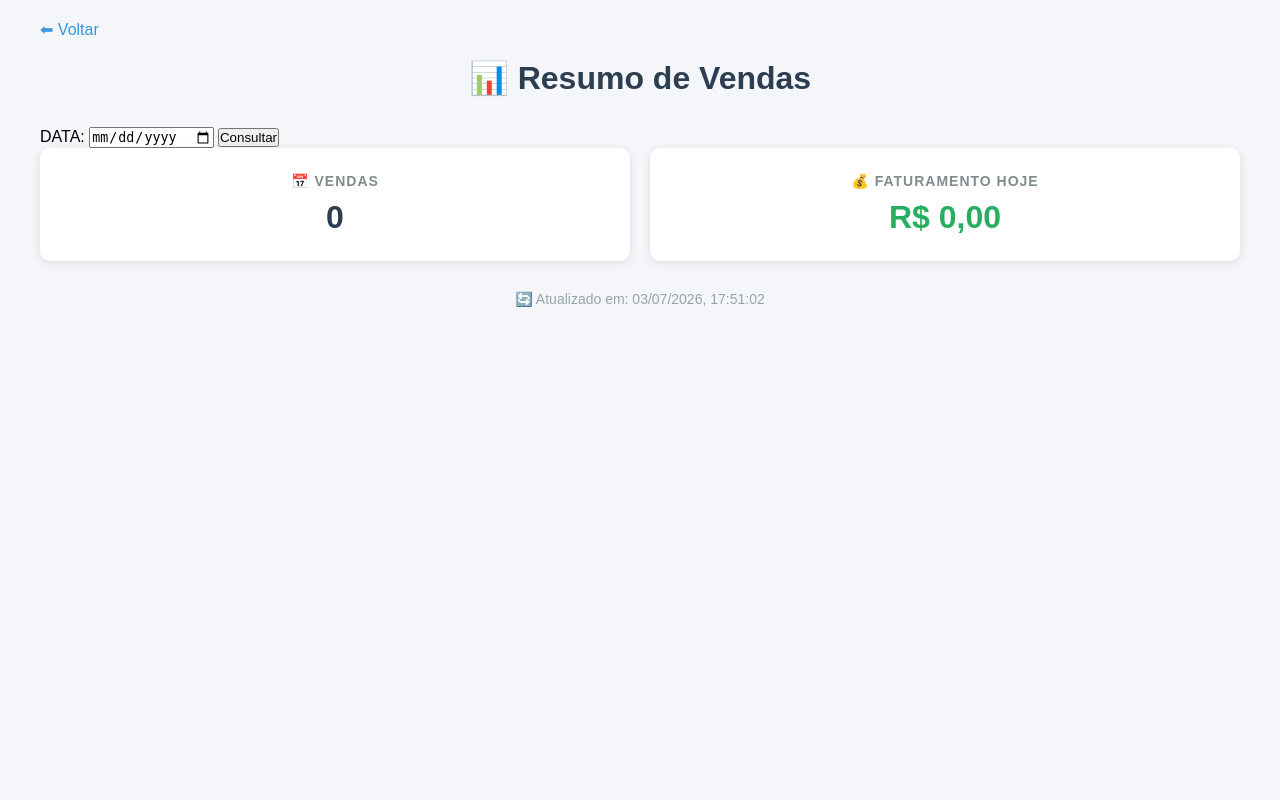
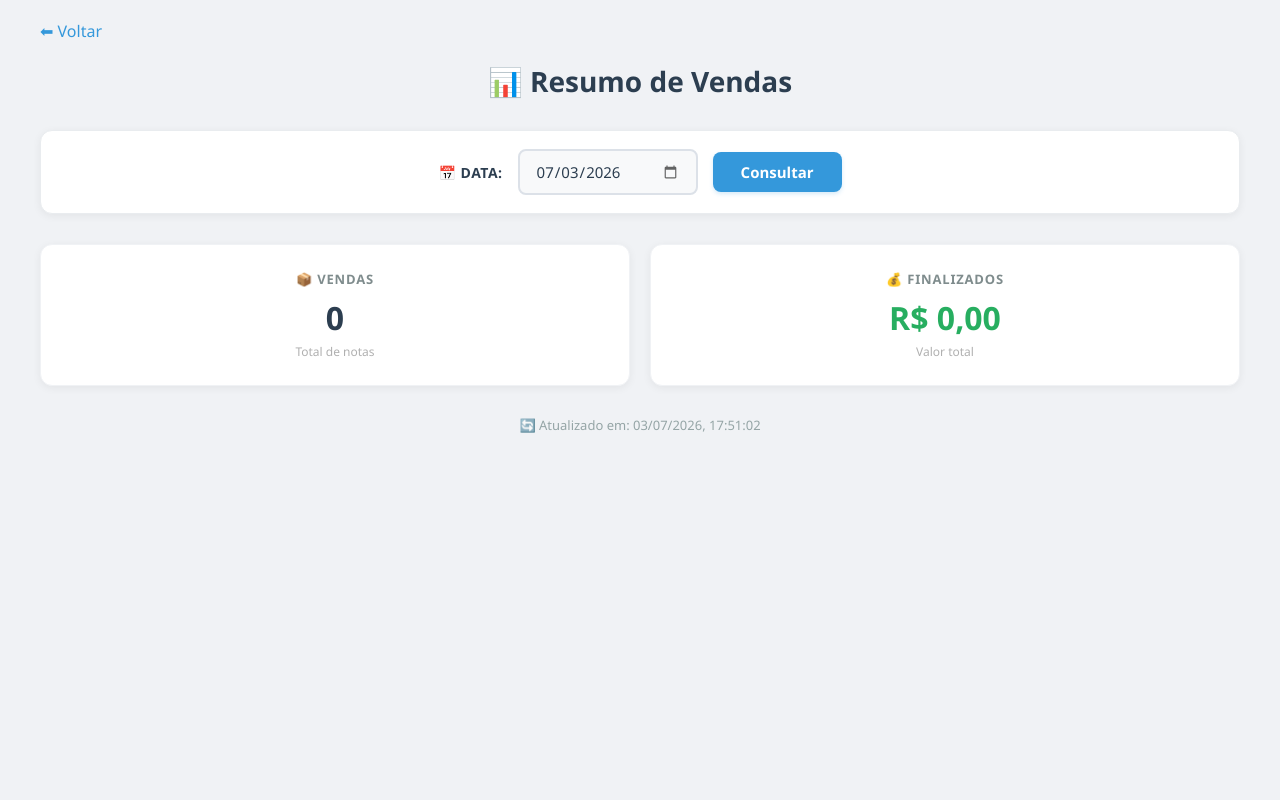
Before and after one commit to vitorhugoarcanjo/api_firebird, a Flask app: page /vendas in a window 1280 px wide. Run offline with Flask 3, Linux system fonts and the light colour scheme; data that the repository does not hold is empty.

Commit message:
Separando a logica sql em services

```diff
--- a/routes/pasta_vendas/hoje.py
+++ b/routes/pasta_vendas/hoje.py
@@ -1,7 +1,8 @@
 # routes/pasta_vendas/hoje.py
 from flask import jsonify, request
+from datetime import datetime
 from utils.conexao_global.conexao_firebird import FirebirdConnection
-from datetime import datetime
+from .services.hoje_services import buscar_vendas_finalizados
 
 db = FirebirdConnection()
 
@@ -31,28 +32,14 @@ def ini_hoje():
             # Se não houver data, usa hoje
             data_consulta = datetime.now().strftime('%Y-%m-%d')
 
-        # Executa a consulta com a data escolhida
-        with db.get_cursor() as cursor:
-            # Busca os valores de VL_TOTAL_NOTA do dia
-            cursor.execute("""
-                SELECT VL_TOTAL_NOTA
-                FROM movimentos
-                WHERE DT_EMISSAO = CURRENT_DATE
-                AND TP_STATUS = 1
-            """, (data_consulta,))
+        total_vendas, faturamento = buscar_vendas_finalizados(data_consulta)
 
-            dados = cursor.fetchall()
-
-            # Calcula no Python
-            total_vendas = len(dados)
-            faturamento = sum(float(row[0] or 0) for row in dados)
-
-            return jsonify({
-                'status': 'sucesso',
-                'data_consulta': data_consulta,
-                'total_vendas': total_vendas,
-                'faturamento': faturamento
-            })
+        return jsonify({
+            'status': 'sucesso',
+            'data_consulta': data_consulta,
+            'total_vendas': total_vendas,
+            'faturamento': faturamento
+        })
 
     except Exception as e:
         return jsonify({'status': 'erro', 'mensagem': str(e)}), 500
--- /dev/null
+++ b/routes/pasta_vendas/services/hoje_services.py
@@ -0,0 +1,24 @@
+from utils.conexao_global.conexao_firebird import FirebirdConnection
+
+db = FirebirdConnection()
+
+def buscar_vendas_finalizados(data_consulta):
+    """
+    Busca todas as vendas FINALIZADAS (TP_STATUS = 1) de uma data específica.
+    Retorna: (total_vendas, faturamento)
+    """
+    with db.get_cursor() as cursor:
+        cursor.execute("""
+            SELECT VL_TOTAL_NOTA
+            FROM movimentos
+            WHERE DT_EMISSAO = ?
+            AND TIPO = 0
+            AND TP_STATUS = 1
+        """, (data_consulta,))
+
+        dados = cursor.fetchall()
+
+        total_vendas = len(dados)
+        faturamento = sum(float(row[0] or 0) for row in dados)
+
+        return total_vendas, faturamento
--- a/static/css/modules/pasta_vendas/vendas.css
+++ b/static/css/modules/pasta_vendas/vendas.css
@@ -1,72 +1,251 @@
+/* ============================================
+   RESET E BASE
+   ============================================ */
 * {
     margin: 0;
     padding: 0;
     box-sizing: border-box;
 }
+
 body {
-    font-family: Arial, sans-serif;
-    background: #f4f6f9;
+    font-family: 'Segoe UI', Arial, sans-serif;
+    background: #f0f2f5;
     padding: 20px;
+    min-height: 100vh;
 }
+
 .container {
     max-width: 1200px;
     margin: 0 auto;
 }
+
+/* ============================================
+   CABEÇALHO
+   ============================================ */
 h1 {
     color: #2c3e50;
     margin-bottom: 30px;
     text-align: center;
+    font-size: 28px;
+    font-weight: 700;
 }
+
 .voltar {
     display: inline-block;
     margin-bottom: 20px;
     color: #3498db;
     text-decoration: none;
+    font-weight: 500;
+    transition: color 0.3s;
 }
+
 .voltar:hover {
+    color: #2980b9;
     text-decoration: underline;
 }
+
+/* ============================================
+   SELETOR DE DATA - ESTILIZADO
+   ============================================ */
+.seletor-data {
+    background: white;
+    padding: 18px 25px;
+    border-radius: 12px;
+    box-shadow: 0 2px 8px rgba(0, 0, 0, 0.06);
+    margin-bottom: 30px;
+    display: flex;
+    align-items: center;
+    justify-content: center;
+    gap: 15px;
+    flex-wrap: wrap;
+    border: 1px solid #e9ecef;
+}
+
+.seletor-data label {
+    font-weight: 600;
+    color: #2c3e50;
+    font-size: 14px;
+    letter-spacing: 0.5px;
+}
+
+.seletor-data input[type="date"] {
+    padding: 10px 16px;
+    border: 2px solid #dce1e8;
+    border-radius: 8px;
+    font-size: 15px;
+    font-family: inherit;
+    background: #f8f9fa;
+    color: #2c3e50;
+    transition: all 0.3s ease;
+    cursor: pointer;
+    min-width: 180px;
+}
+
+.seletor-data input[type="date"]:hover {
+    border-color: #b0c4de;
+    background: #fff;
+}
+
+.seletor-data input[type="date"]:focus {
+    border-color: #3498db;
+    background: #fff;
+    outline: none;
+    box-shadow: 0 0 0 3px rgba(52, 152, 219, 0.15);
+}
+
+.seletor-data input[type="date"]::-webkit-calendar-picker-indicator {
+    cursor: pointer;
+    opacity: 0.6;
+    transition: opacity 0.3s;
+}
+
+.seletor-data input[type="date"]::-webkit-calendar-picker-indicator:hover {
+    opacity: 1;
+}
+
+.seletor-data button {
+    background: #3498db;
+    color: white;
+    border: none;
+    padding: 10px 28px;
+    border-radius: 8px;
+    font-size: 15px;
+    font-weight: 600;
+    font-family: inherit;
+    cursor: pointer;
+    transition: all 0.3s ease;
+    box-shadow: 0 2px 4px rgba(52, 152, 219, 0.2);
+}
+
+.seletor-data button:hover {
+    background: #2980b9;
+    transform: translateY(-1px);
+    box-shadow: 0 4px 12px rgba(52, 152, 219, 0.3);
+}
+
+.seletor-data button:active {
+    transform: translateY(0);
+    box-shadow: 0 2px 4px rgba(52, 152, 219, 0.2);
+}
+
+/* ============================================
+   CARDS (VERSÃO MELHORADA)
+   ============================================ */
 .cards {
     display: grid;
     grid-template-columns: repeat(auto-fit, minmax(200px, 1fr));
     gap: 20px;
     margin-bottom: 30px;
 }
+
 .card {
     background: white;
-    padding: 25px;
-    border-radius: 10px;
-    box-shadow: 0 2px 10px rgba(0,0,0,0.1);
+    padding: 25px 20px;
+    border-radius: 12px;
+    box-shadow: 0 2px 8px rgba(0, 0, 0, 0.06);
     text-align: center;
+    transition: transform 0.2s ease, box-shadow 0.2s ease;
+    border: 1px solid #f0f2f5;
 }
+
+.card:hover {
+    transform: translateY(-3px);
+    box-shadow: 0 8px 25px rgba(0, 0, 0, 0.08);
+}
+
 .card h3 {
     color: #7f8c8d;
-    font-size: 14px;
+    font-size: 13px;
     text-transform: uppercase;
-    letter-spacing: 1px;
+    letter-spacing: 0.8px;
+    font-weight: 600;
 }
+
 .card .valor {
     font-size: 32px;
-    font-weight: bold;
+    font-weight: 700;
     color: #2c3e50;
-    margin-top: 10px;
+    margin-top: 8px;
 }
+
 .card .valor.positivo {
     color: #27ae60;
 }
+
 .card .valor.negativo {
     color: #e74c3c;
 }
+
+.card .valor.destaque {
+    color: #f39c12;
+}
+
+.card .subtexto {
+    font-size: 12px;
+    color: #b0b0b0;
+    margin-top: 4px;
+}
+
+/* ============================================
+   RODAPÉ / ATUALIZAÇÃO
+   ============================================ */
 .atualizacao {
     text-align: center;
     color: #95a5a6;
-    font-size: 14px;
+    font-size: 13px;
     margin-top: 20px;
 }
+
+/* ============================================
+   MENSAGEM DE ERRO
+   ============================================ */
 .erro {
     background: #fde8e8;
     color: #e74c3c;
-    padding: 15px;
+    padding: 14px 20px;
     border-radius: 8px;
     text-align: center;
+    margin-top: 15px;
+    display: none;
+    border: 1px solid #f5c6cb;
+    font-weight: 500;
 }
+
+/* ============================================
+   RESPONSIVIDADE
+   ============================================ */
+@media (max-width: 600px) {
+    .seletor-data {
+        padding: 15px;
+        flex-direction: column;
+        gap: 12px;
+    }
+
+    .seletor-data input[type="date"] {
+        min-width: 100%;
+        width: 100%;
+    }
+
+    .seletor-data button {
+        width: 100%;
+    }
+
+    .cards {
+        grid-template-columns: 1fr 1fr;
+        gap: 12px;
+    }
+
+    .card .valor {
+        font-size: 24px;
+    }
+
+    h1 {
+        font-size: 22px;
+    }
+}
+
+@media (max-width: 400px) {
+    .cards {
+        grid-template-columns: 1fr;
+    }
+}
--- a/static/js/modules/pasta_vendas/vendas.js
+++ b/static/js/modules/pasta_vendas/vendas.js
@@ -1,21 +1,58 @@
 // static/js/modules/pasta_vendas/vendas.js
 
+// ============================================
+// DASHBOARD DE VENDAS - MÓDULO PRINCIPAL
+// ============================================
+
+function formatarMoeda(valor) {
+    let valorStr = valor.toFixed(2);
+    let partes = valorStr.split('.');
+    let inteiroFormatado = partes[0].replace(/\B(?=(\d{3})+(?!\d))/g, '.');
+    return 'R$ ' + inteiroFormatado + ',' + partes[1];
+}
+
 async function carregarDados() {
-    const agora = new Date().toLocaleString('pt-BR');
-    document.getElementById('atualizacao').innerHTML = `🔄 Atualizado em: ${agora}`;
+    const inputData = document.getElementById('selecionar_data');
+    const dataSelecionada = inputData ? inputData.value : '';
+
+    let url = '/vendas/hoje';
+    if (dataSelecionada) {
+        url += `?data=${dataSelecionada}`;
+    }
+
+    document.getElementById('atualizacao').innerHTML =
+        `🔄 Atualizado em: ${new Date().toLocaleString('pt-BR')}`;
 
     try {
-        // Busca vendas de hoje
-        const respHoje = await fetch('/vendas/hoje');
+        const respHoje = await fetch(url);
         const dadosHoje = await respHoje.json();
 
         if (dadosHoje.status === 'sucesso') {
+            // 🔥 ATUALIZA OS CARDS
             document.getElementById('hoje_vendas').textContent = dadosHoje.total_vendas;
             document.getElementById('hoje_faturamento').textContent =
-                'R$ ' + dadosHoje.faturamento.toFixed(2).replace('.', ',');
+                formatarMoeda(dadosHoje.faturamento);
+
+            // 🔥 CORREÇÃO: ATUALIZA TODOS OS TÍTULOS DOS CARDS
+            if (dadosHoje.data_consulta) {
+                const dataFormatada = new Date(dadosHoje.data_consulta + 'T00:00:00')
+                    .toLocaleDateString('pt-BR');
+
+                // Atualiza TODOS os títulos dos cards
+                const labels = document.querySelectorAll('.card h3');
+                labels.forEach(label => {
+                    // Só atualiza se não for um dos títulos fixos (Vendas, Faturamento, etc)
+                    if (!label.innerHTML.includes('📦') &&
+                        !label.innerHTML.includes('💰') &&
+                        !label.innerHTML.includes('✅') &&
+                        !label.innerHTML.includes('❌')) {
+                        label.innerHTML = `📅 ${dataFormatada}`;
+                    }
+                });
+            }
+
+            document.getElementById('erro').style.display = 'none';
         }
-
-        document.getElementById('erro').style.display = 'none';
 
     } catch (erro) {
         document.getElementById('erro').textContent = '❌ Erro ao carregar dados: ' + erro.message;
@@ -23,8 +60,16 @@ async function carregarDados() {
     }
 }
 
-// Carrega ao abrir a página
-carregarDados();
+document.addEventListener('DOMContentLoaded', function() {
+    const inputData = document.getElementById('selecionar_data');
+    if (inputData) {
+        const hoje = new Date().toISOString().split('T')[0];
+        inputData.value = hoje;
+        carregarDados();
+        inputData.addEventListener('change', carregarDados);
+    } else {
+        carregarDados();
+    }
+});
 
-// Atualiza a cada 30 segundos
 setInterval(carregarDados, 30000);
--- a/templates/pasta_vendas/vendas.html
+++ b/templates/pasta_vendas/vendas.html
@@ -4,39 +4,50 @@
     <meta charset="UTF-8">
     <meta name="viewport" content="width=device-width, initial-scale=1.0">
     <title>Resumo de Vendas</title>
-
     <link rel="stylesheet" href="{{ url_for('static', filename='css/modules/pasta_vendas/vendas.css') }}">
 </head>
 <body>
     <div class="container">
+        <!-- VOLTAR -->
         <a href="/" class="voltar">⬅ Voltar</a>
+
+        <!-- TÍTULO -->
         <h1>📊 Resumo de Vendas</h1>
 
         <!-- SELETOR DE DATA -->
         <div class="seletor-data">
-            <label for="selecionar_data">DATA:</label>
+            <label for="selecionar_data">📅 DATA:</label>
             <input type="date" id="selecionar_data">
             <button onclick="carregarDados()">Consultar</button>
         </div>
 
+        <!-- CARDS -->
         <div class="cards" id="cards">
+            <!-- Card: Vendas -->
             <div class="card">
-                <h3>📅 Vendas</h3>
+                <h3>📦 Vendas</h3>
                 <div class="valor" id="hoje_vendas">Carregando...</div>
+                <div class="subtexto">Total de notas</div>
             </div>
+
+            <!-- Card: Faturamento -->
             <div class="card">
-                <h3>💰 Faturamento Hoje</h3>
+                <h3>💰 FINALIZADOS</h3>
                 <div class="valor positivo" id="hoje_faturamento">Carregando...</div>
+                <div class="subtexto">Valor total</div>
             </div>
+
         </div>
 
+        <!-- ATUALIZAÇÃO -->
         <div class="atualizacao" id="atualizacao">
             🔄 Atualizado em: Carregando...
         </div>
 
+        <!-- ERRO -->
         <div id="erro" class="erro" style="display:none;"></div>
     </div>
 
-<script src="{{ url_for('static', filename='js/modules/pasta_vendas/vendas.js') }}"></script>
+    <script src="{{ url_for('static', filename='js/modules/pasta_vendas/vendas.js') }}"></script>
 </body>
 </html>
--- a/utils/conexao_global/conexao_firebird.py
+++ b/utils/conexao_global/conexao_firebird.py
@@ -25,7 +25,7 @@ class FirebirdConnection:
     def __init__(self):
         """ CONFIGURA OS PARAMETROS DE CONEXÃO """
         self.host = '127.0.0.1' # IP SERVIDOR
-        self.database = 'D:/Sol.NET/Banco de Dados/SOLNET.FDB' # CAMINHO DO .FDB
+        self.database = 'D:/Sol.NET/Banco de Dados/JI-PARANA/SOLNET.FDB' # CAMINHO DO .FDB
         self.user = 'SYSDBA'
         self.password = 'masterkey'
         self.port = 3050 # Porta padrão Firebird
--- a/utils/conexao_global/conexao_testar.py
+++ b/utils/conexao_global/conexao_testar.py
@@ -8,7 +8,7 @@ with db.get_cursor() as cursor:
         SELECT VL_TOTAL_NOTA
         FROM movimentos
         WHERE DT_EMISSAO = CURRENT_DATE
-        AND TP_STATUS = 1
+        AND TIPO = 0
     """)
 
     dados = cursor.fetchall()
```
Also changed, not shown: routes/pasta_vendas/services/__init__.py (added).
